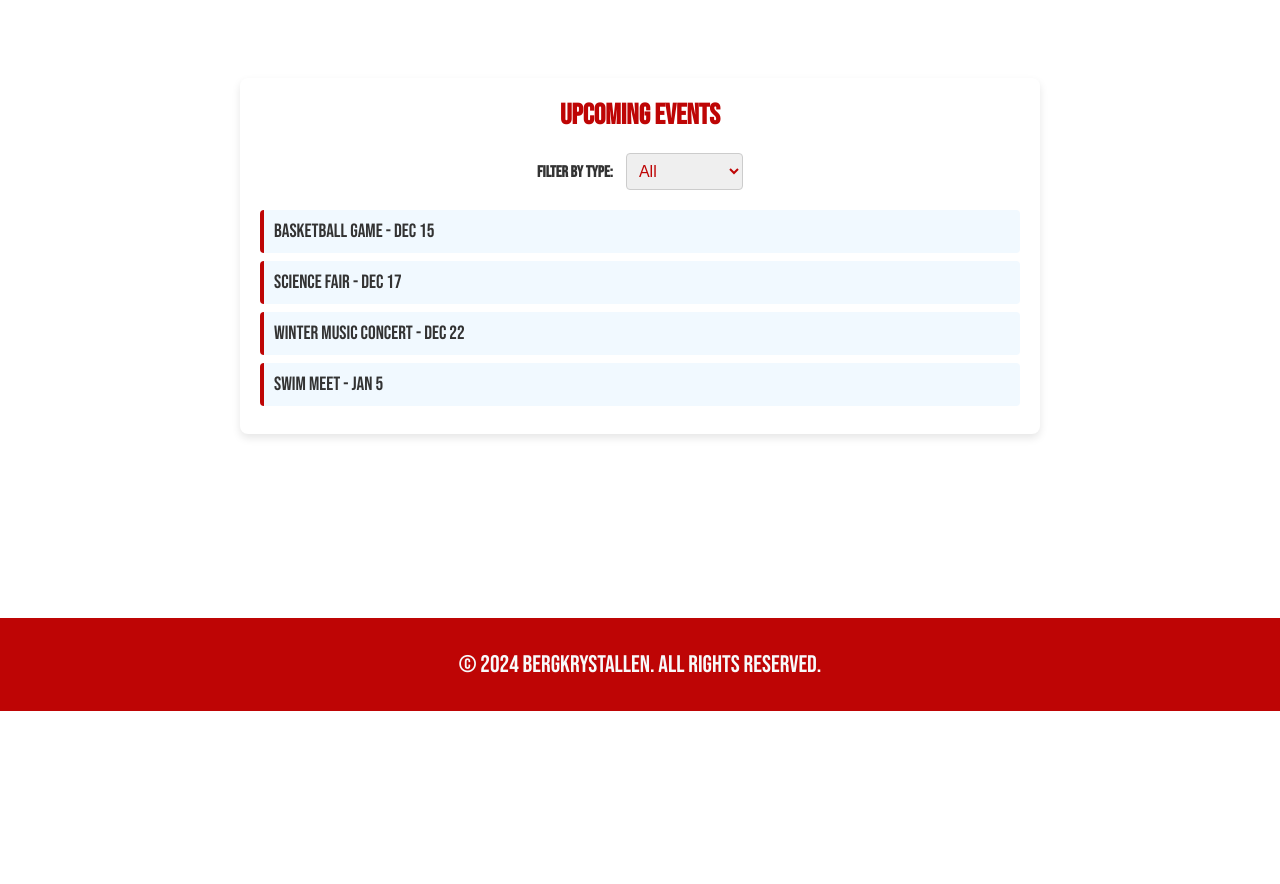
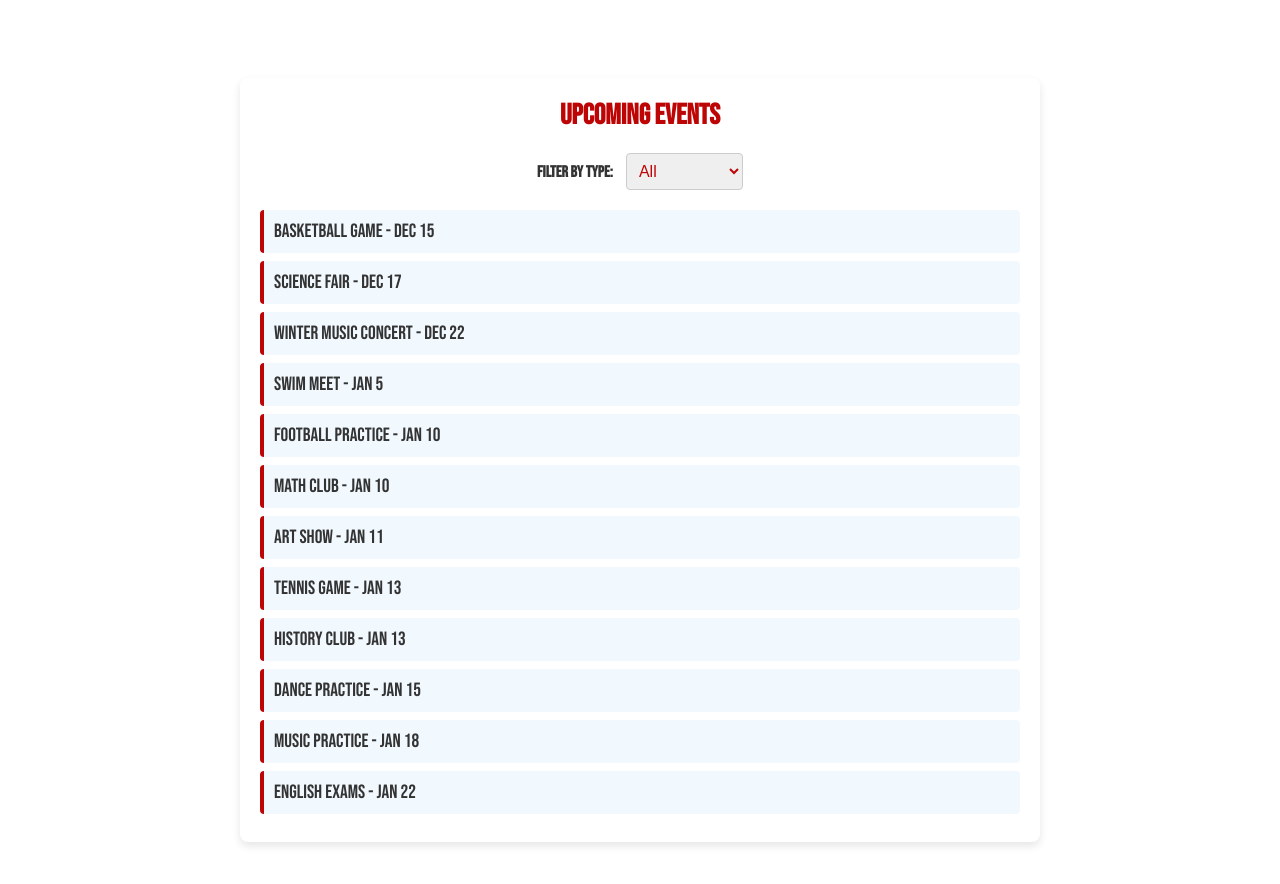
Before and after one commit to Mikesollikoroma/final_project, a plain HTML site: page pages/events.html in a window 1280 px wide. Shown: the part 130-1014 px from the top of the page. Before the commit the page ends 841 px from the top, so only its background shows below. Drawn offline with Linux system fonts and the light colour scheme.

Commit message:
added more events

```diff
--- a/pages/events.html
+++ b/pages/events.html
@@ -39,6 +39,14 @@
             <li data-type="academics">Science Fair - Dec 17</li>
             <li data-type="cultural">Winter Music Concert - Dec 22</li>
             <li data-type="sports">Swim Meet - Jan 5</li>
+            <li data-type="sports">Football Practice - jan 10</li>
+            <li data-type="academics">Math Club - jan 10</li>
+            <li data-type="cultural">Art Show - jan 11</li>
+            <li data-type="sports">Tennis Game - jan 13</li>
+            <li data-type="academics">History Club - jan 13</li>
+            <li data-type="cultural">Dance Practice - jan 15</li>
+            <li data-type="cultural">Music Practice - jan 18</li>
+            <li data-type="academics">English Exams - jan 22</li>
         </ul>
     </section>
 </main>
```
